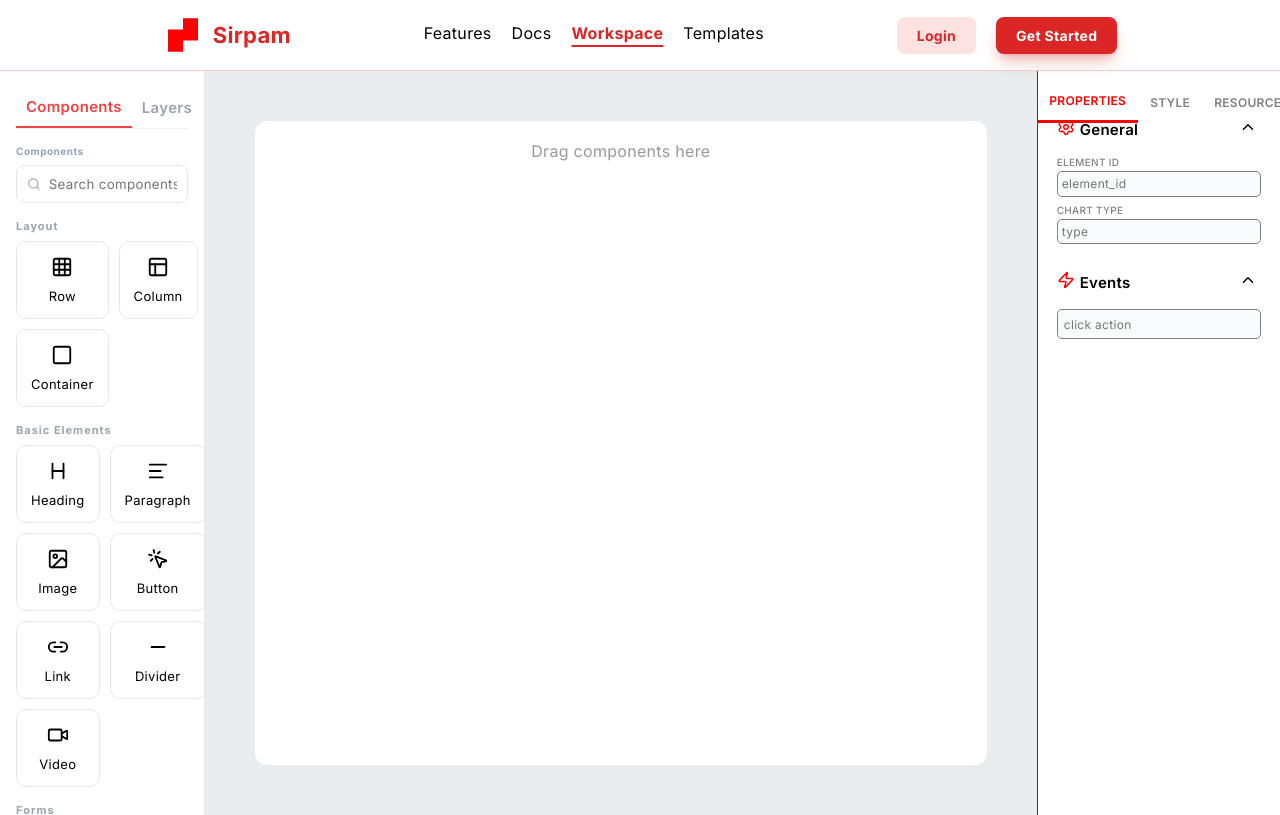
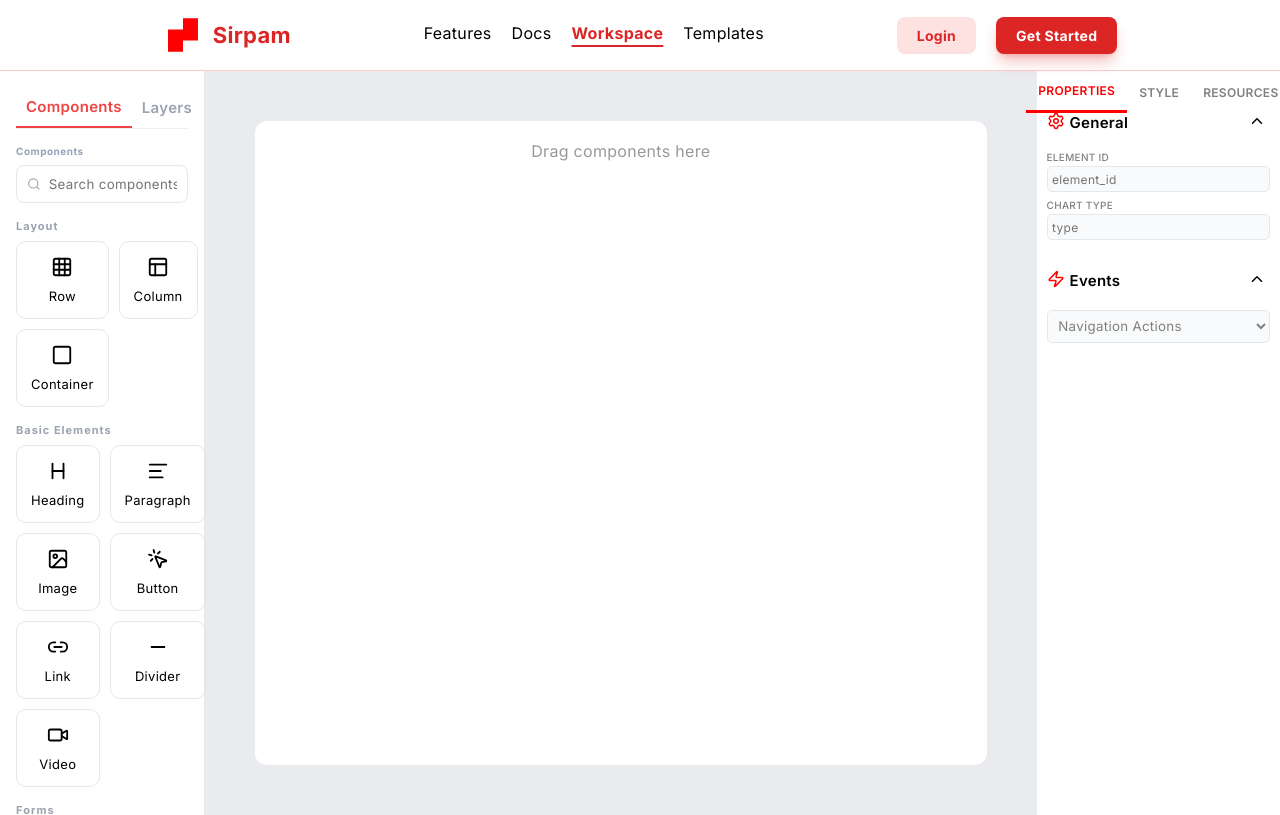
Before and after one commit to PooranaSelvan/UI-Builder, a React (Vite) app in the folder frontend/: page /workspace in a window 1280 px wide. Built offline with nearby package versions, Linux system fonts and the light colour scheme.

Commit message:
Fixed the right side panel UI

```diff
--- a/frontend/src/pages/workspace/RightSideBar/RightSideBar.css
+++ b/frontend/src/pages/workspace/RightSideBar/RightSideBar.css
@@ -3,6 +3,8 @@
     height: 100%;
     width: 19%;
     background-color: white;
+    border: none;
+    padding: 0;
 }
 
 .right-side-main-bar {
@@ -130,16 +132,17 @@
     width: 100%;
     font-size: 12px;
     border-radius: 5px;
-    border: 1px solid gray;
+    border: 1px solid #E5E7EB;
     background-color: #F9FAFB;
 }
 
-.properties-event div input {
+.properties-event div select {
     padding: 3%;
     color: gray;
     background-color: #F9FAFB;
     border-radius: 5px;
-    border: 1px solid gray;
+    border: 1px solid #E5E7EB;
+    width: 100%;
 }
 
 .double-input {
@@ -163,7 +166,7 @@
     padding: 2%;
     margin-top: 4%;
     background-color: #F9FAFB;
-    border: 1px solid gray;
+    border: 1px solid #E5E7EB;
 }
 
 .input-child label {
@@ -179,7 +182,7 @@
     padding: 2%;
     margin-top: 4%;
     background-color: #F9FAFB;
-    border: 1px solid gray;
+    border: 1px solid #E5E7EB;
 }
 
 .long-input {
@@ -193,7 +196,7 @@
     padding: 1%;
     width: 78%;
     background-color: #F9FAFB;
-    border: 1px solid gray;
+    border: 1px solid #E5E7EB;
     border-radius: 5px;
     margin-bottom: 3%;
 }
@@ -217,7 +220,7 @@
     padding: 1%;
     width: 20%;
     background-color: #F9FAFB;
-    border: 1px solid gray;
+    border: 1px solid #E5E7EB;
     border-radius: 5px;
     margin-bottom: 3%;
 }
@@ -340,7 +343,7 @@
 .four-side-grid input {
     width: 100%;
     height: 32px;
-    border: 1px solid #e5e7eb;
+    border: 1px solid #E5E7EB;
     border-radius: 6px;
     text-align: center;
     font-size: 12px;
@@ -386,7 +389,7 @@
     width: 100%;
     height: 36px;
     padding: 6px 8px;
-    border: 1px solid #e5e7eb;
+    border: 1px solid #E5E7EB;
     border-radius: 6px;
     font-size: 16px;
 }
@@ -453,7 +456,7 @@
     background-color: #F9FAFB;
     outline: none;
     padding: 4%;
-    border: 1px solid black;
+    border: 1px solid #E5E7EB;
     border-radius: 5px;
 }
 
@@ -626,7 +629,7 @@
     width: 100%;
     display: flex;
     justify-content: space-between;
-    border: 1px solid gray;
+    border: 1px solid #E5E7EB;
     padding: 2%;
     border-radius: 5px;
 }
@@ -678,7 +681,7 @@
 
 .api-connection {
     padding: 4%;
-    border: 1px solid #94a3b8;
+    border: 1px solid #E5E7EB;
     border-radius: 10px;
 }
 
--- a/frontend/src/pages/workspace/RightSideBar/RightSideBar.jsx
+++ b/frontend/src/pages/workspace/RightSideBar/RightSideBar.jsx
@@ -82,7 +82,13 @@ const RightSideBar = () => {
                                 <Heading icon={<Zap size={18}></Zap>} title={'Events'} >
                                     <div className="properties-general properties-event">
                                         <div>
-                                            <input type="text" placeholder='click action' />
+                                            <select name="" id="">
+                                                <option value="">Navigation Actions</option>
+                                                <option value="">Visibility Actions</option>
+                                                <option value="">Style & Layout Actions</option>
+                                                <option value="">Content Actions</option>
+                                                <option value="">Animation Actions</option>
+                                            </select>
                                         </div>
                                     </div>
                                 </Heading>
@@ -148,10 +154,10 @@ const RightSideBar = () => {
                                 <div className="four-button">
                                     <div className="btn-box">
                                         {[
-                                            { id: "row", icon: <MoveRight size={18} /> },
-                                            { id: "row-reverse", icon: <MoveLeft size={18} /> },
-                                            { id: "column", icon: <MoveDown size={18} /> },
-                                            { id: "column-reverse", icon: <MoveUp size={18} /> }
+                                            { id: "row", icon: <MoveRight size={16} /> },
+                                            { id: "row-reverse", icon: <MoveLeft size={16} /> },
+                                            { id: "column", icon: <MoveDown size={16} /> },
+                                            { id: "column-reverse", icon: <MoveUp size={16} /> }
                                         ].map(({ id, icon }) => (
                                             <button
                                                 key={id}
@@ -355,7 +361,7 @@ const RightSideBar = () => {
                                 <div className="api-connection">
                                     <div className="api-row">
                                         <div className='api-text'>
-                                            <span className='api-icon'><Cloud size={32} /></span>
+                                            <span className='api-icon'><Cloud size={28} /></span>
                                             <div>
                                                 <p>User API</p>
                                                 <p className='link'>https://api.users.com</p>
```
